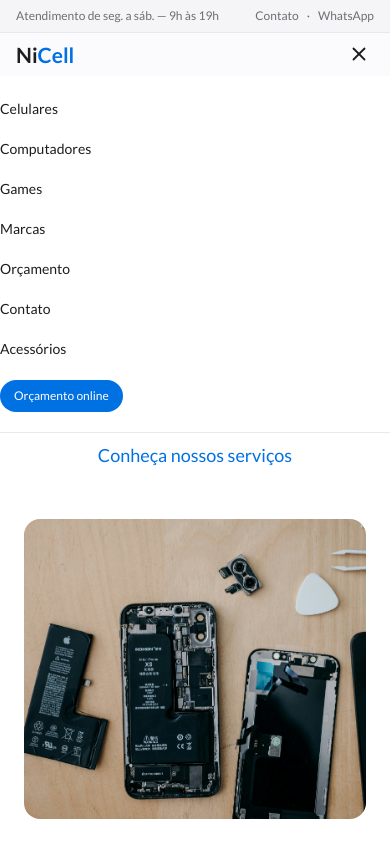
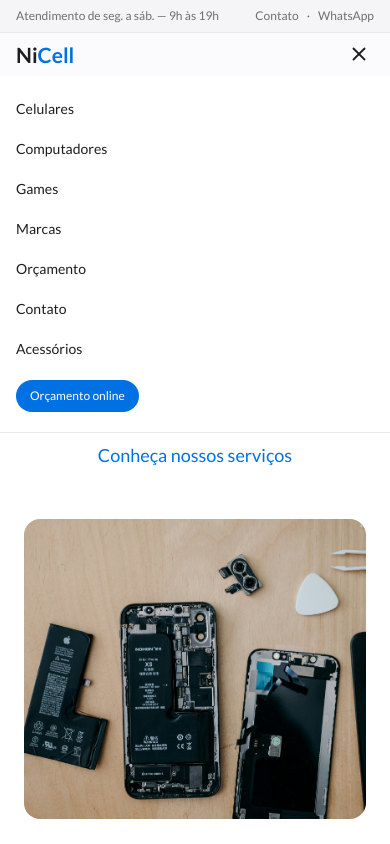
Before and after one commit to censuradho/nicell-ui, a Next.js app: page / in a window 390 px wide. Both pictures are taken after a click on the button "Menu". Shown: the top 844 px of the page. Built offline with nearby package versions, Linux system fonts and the light colour scheme.

Commit message:
fix(components): add href to AnchorButton in MobileMenu for proper navigation

```diff
--- a/app/components/MobileMenu.tsx
+++ b/app/components/MobileMenu.tsx
@@ -25,7 +25,7 @@ export function MobileMenu({ navigation }: { navigation: NavItem[] }) {
 
       {isOpen && (
         <div className="absolute top-full left-0 right-0 bg-background border-b border-outline z-50">
-          <div className="container py-5 flex flex-col gap-5">
+          <div className="container py-5 flex flex-col gap-5 px-4">
             <nav>
               <ul className="flex flex-col gap-4">
                 {navigation.map((item) => (
@@ -41,7 +41,7 @@ export function MobileMenu({ navigation }: { navigation: NavItem[] }) {
                 ))}
               </ul>
             </nav>
-            <AnchorButton size="sm" className="self-start">
+            <AnchorButton href="/#orcamento" size="sm" className="self-start">
               Orçamento online
             </AnchorButton>
           </div>
```
